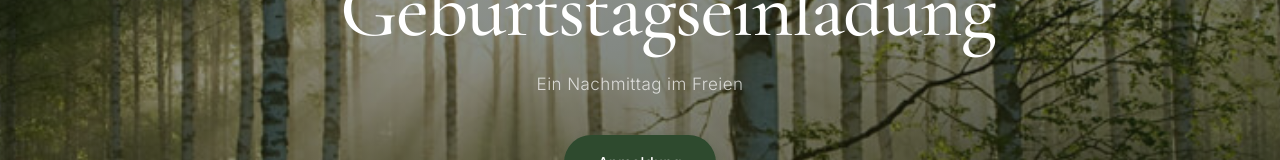
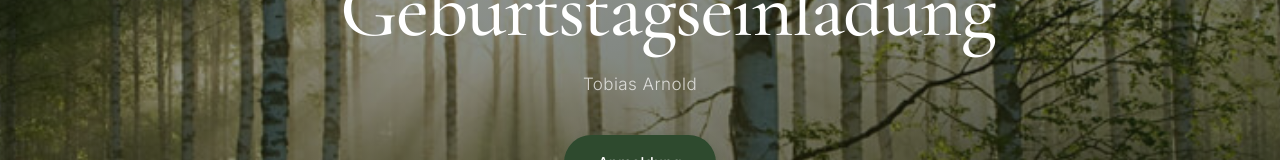
Before and after one commit to TA-89/Geburtstag-im-Wald_11.04.2026, a plain HTML site: page index.html in a window 1280 px wide. Shown: the part 302-462 px from the top of the page. Drawn offline with nearby package versions, Linux system fonts and the light colour scheme.

Commit message:
Update index.html

```diff
--- a/index.html
+++ b/index.html
@@ -37,7 +37,7 @@
       </h1>
 
       <!-- Text ändern: Untertitel Hero -->
-      <p class="hero__subtitle">Ein Nachmittag im Freien</p>
+      <p class="hero__subtitle">Tobias Arnold</p>
 
       <!-- Button scrollt zum Formular (Anker #anmeldung) -->
       <a href="#anmeldung" class="btn btn--primary" id="hero-cta-btn">
```
